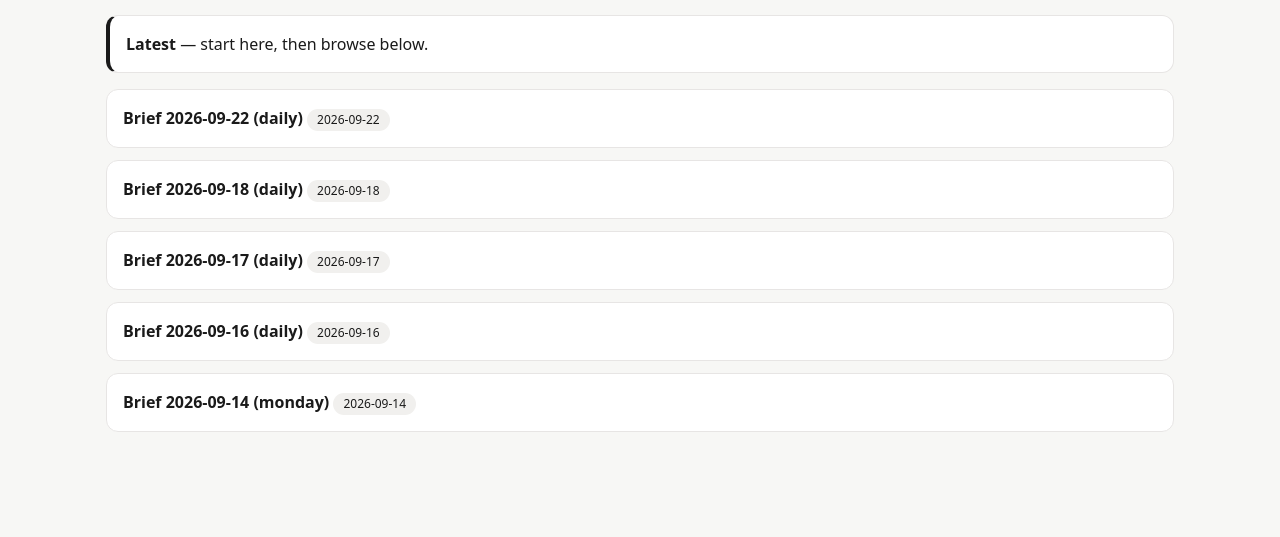
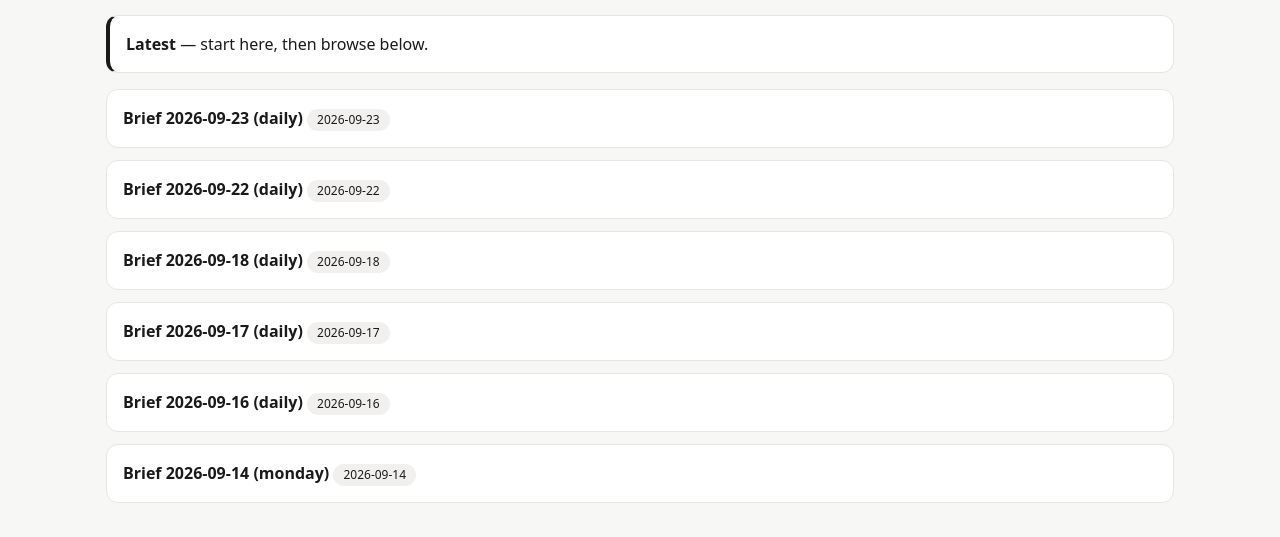
Before and after one commit to Alphreal/daily-brief, a plain HTML site: page docs/index.html in a window 1280 px wide. Shown: the part 169-706 px from the top of the page. Drawn offline with nearby package versions, Linux system fonts and the light colour scheme.

Commit message:
brief index auto-publish

```diff
--- a/docs/index.html
+++ b/docs/index.html
@@ -34,7 +34,7 @@ h1{font-size:26px;margin:8px 0}h2{font-size:19px;margin:0 0 8px}h3{font-size:16p
 <body>
 <div class="wrap mx-auto px-4">
 <div class="topbar"><a href="index.html">&larr; Alph</a><span class="muted">Daily Brief</span></div>
-<h1>NEWS</h1><div class="tldr"><b>Latest</b> &mdash; start here, then browse below.</div><div class="card"><a href="brief-2026-09-22-daily.html"><b>Brief 2026-09-22 (daily)</b></a> <span class="badge">2026-09-22</span></div><div class="card"><a href="brief-2026-09-18-daily.html"><b>Brief 2026-09-18 (daily)</b></a> <span class="badge">2026-09-18</span></div><div class="card"><a href="brief-2026-09-17-daily.html"><b>Brief 2026-09-17 (daily)</b></a> <span class="badge">2026-09-17</span></div><div class="card"><a href="brief-2026-09-16-daily.html"><b>Brief 2026-09-16 (daily)</b></a> <span class="badge">2026-09-16</span></div><div class="card"><a href="brief-2026-09-14-monday.html"><b>Brief 2026-09-14 (monday)</b></a> <span class="badge">2026-09-14</span></div>
+<h1>NEWS</h1><div class="tldr"><b>Latest</b> &mdash; start here, then browse below.</div><div class="card"><a href="brief-2026-09-23-daily.html"><b>Brief 2026-09-23 (daily)</b></a> <span class="badge">2026-09-23</span></div><div class="card"><a href="brief-2026-09-22-daily.html"><b>Brief 2026-09-22 (daily)</b></a> <span class="badge">2026-09-22</span></div><div class="card"><a href="brief-2026-09-18-daily.html"><b>Brief 2026-09-18 (daily)</b></a> <span class="badge">2026-09-18</span></div><div class="card"><a href="brief-2026-09-17-daily.html"><b>Brief 2026-09-17 (daily)</b></a> <span class="badge">2026-09-17</span></div><div class="card"><a href="brief-2026-09-16-daily.html"><b>Brief 2026-09-16 (daily)</b></a> <span class="badge">2026-09-16</span></div><div class="card"><a href="brief-2026-09-14-monday.html"><b>Brief 2026-09-14 (monday)</b></a> <span class="badge">2026-09-14</span></div>
 </div>
 <script src="assets/vendor/aos/aos.js" defer></script>
 <script type="importmap">{"imports":{"three":"./assets/vendor/three/three.module.min.js"}}</script>
```
